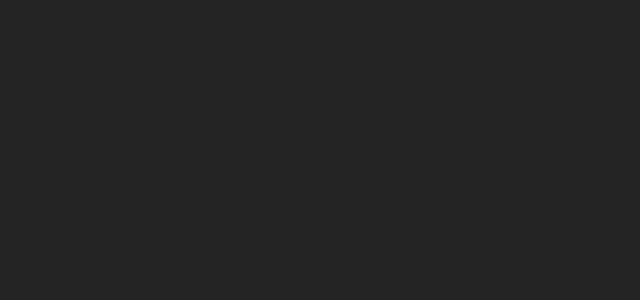
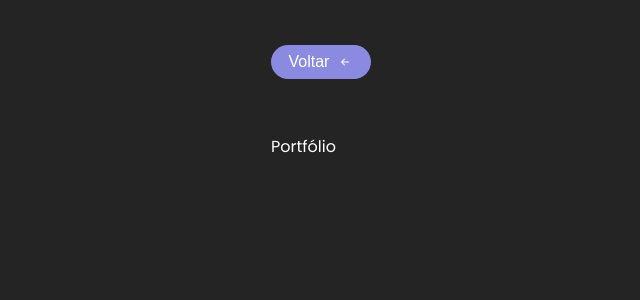
Before and after one commit to AdsonSantiago/cruzada-app, a React (Create React App) app: page /portFolio in a window 1280 px wide. Before the commit this address had no page. Shown: the top 300 px of the page, without its empty margins (319-959 px from the left). Built offline with nearby package versions, Linux system fonts and the light colour scheme.

Commit message:
adicionando rotas

```diff
--- a/src/index.jsx
+++ b/src/index.jsx
@@ -4,7 +4,8 @@ import { BrowserRouter, Routes, Route } from 'react-router-dom'; // Importe o Re
 import './index.scss';
 import Home1 from './pages/Home1';
 import Cadastro from './pages/Cadastro';
-import Portifolio from './pages/Portifolio';
+import PortFolio from './pages/Portfolio';
+import Mobilidade from './pages/Mobilidade'
 import reportWebVitals from './reportWebVitals';
 
 const root = ReactDOM.createRoot(document.getElementById('root'));
@@ -14,7 +15,8 @@ root.render(
       <Routes>
         <Route path="/" element={<Home1 />} /> {/* Rota da página inicial */}
         <Route path="/cadastro" element={<Cadastro />} /> {/* Rota da página de cadastro */}
-        <Route path="/portifolio" element={<Portifolio />} /> {/* Rota da página inicial */}
+        <Route path="/portFolio" element={<PortFolio />} /> {/* Rota da página de portifólio */}
+        <Route path="/mobilidade" element={<Mobilidade />} /> {/* Rota da página de portifólio */}
 
       </Routes>
     </BrowserRouter>
--- a/src/pages/Home1/index.jsx
+++ b/src/pages/Home1/index.jsx
@@ -29,8 +29,9 @@ function Home1() {
             </div>
             <nav className='menu-options'>
             <Link to="/cadastro">What we offer</Link>
-            <a href="#how-it-works" role="button" tabIndex="0">How it works</a>
-            <Link to="/portfolio" role="button" tabIndex="0">Portfolio</Link>            </nav>
+            <Link to="/mobilidade" role="button" tabIndex="0">Automação de Mobilidade</Link>
+            <Link to="/portfolio" role="button" tabIndex="0">Portfolio</Link>
+            </nav>
             <button onClick={openModal}> {/* Abre o modal ao clicar */}
             <div className='btn-face-white'>
                 Contato
--- a/src/pages/Home1/style.scss
+++ b/src/pages/Home1/style.scss
@@ -374,6 +374,6 @@ main {
               justify-content: center; // Centraliza horizontalmente
               gap: 15px;
             }
-          }
+        }
     }
 }
--- /dev/null
+++ b/src/pages/Mobilidade/index.jsx
@@ -0,0 +1,16 @@
+import React from "react";
+import { ArrowLeft } from '../../components/arrow-left.jsx';
+import './style.scss'
+
+function Mobilidade() {
+    return (
+        <div className="container">
+            <div className="content">
+                 <ArrowLeft />
+                App de Mobilidade
+            </div>
+        </div>
+    )
+}
+
+export default Mobilidade;
--- /dev/null
+++ b/src/pages/Mobilidade/style.scss
@@ -0,0 +1,73 @@
+@keyframes appear {
+    0% {
+      transform: translateX(-100%);
+      background: white;
+      color: rgb(57, 56, 56);
+    }
+
+    100% {
+      transform: translateX(0);
+      color: #fff;
+      background: linear-gradient(45deg, #7223cf, #da2eb8);
+    }
+  }
+
+  .container {
+    display: flex;
+    align-items: center;
+    flex-direction: column;
+    padding-top: 100px;
+}
+
+
+  .btn-voltar {
+    border-radius: 24px;
+    border: none;
+    font-weight: 500;
+    font-size: 16px;
+    background-color: transparent;
+    width: 100px; // Largura fixa ou ajustável
+    min-width: 50px; // Largura mínima do botão
+    cursor: pointer;
+    display: flex;
+    justify-content: flex-end;
+    align-items: center;
+    position: relative;
+    overflow: hidden; // Garante que a animação não ultrapasse os limites do botão
+    top: -55px;
+    div {
+      width: 100%;
+      display: flex;
+      justify-content: center;
+      align-items: center;
+      gap: 8px;
+      padding: 8px 10px;
+      border-radius: 14px;
+      border: none;
+    }
+
+    .btn-face-white {
+      color: #fff;
+      background-color: #8B8AE1;
+      z-index: 998;
+    }
+
+    .btn-face-purple {
+      display: none;
+      z-index: 999;
+      position: absolute;
+      top: 0;
+      left: 0;
+      width: 100%;
+      height: 100%;
+      background: linear-gradient(45deg, #7223cf, #da2eb8);
+      color: #fff;
+    }
+
+    &:hover {
+      .btn-face-purple {
+        display: flex;
+        animation: appear 300ms linear forwards;
+      }
+    }
+  }
--- /dev/null
+++ b/src/pages/Portfolio/index.jsx
@@ -0,0 +1,16 @@
+import React from "react";
+import { ArrowLeft } from '../../components/arrow-left.jsx';
+import './style.scss'
+
+function PortFolio() {
+    return (
+        <div className="container">
+            <div className="content">
+                 <ArrowLeft />
+                Portfólio
+            </div>
+        </div>
+    )
+}
+
+export default PortFolio;
--- /dev/null
+++ b/src/pages/Portfolio/style.scss
@@ -0,0 +1,73 @@
+@keyframes appear {
+    0% {
+      transform: translateX(-100%);
+      background: white;
+      color: rgb(57, 56, 56);
+    }
+
+    100% {
+      transform: translateX(0);
+      color: #fff;
+      background: linear-gradient(45deg, #7223cf, #da2eb8);
+    }
+  }
+
+  .container {
+    display: flex;
+    align-items: center;
+    flex-direction: column;
+    padding-top: 100px;
+}
+
+
+  .btn-voltar {
+    border-radius: 24px;
+    border: none;
+    font-weight: 500;
+    font-size: 16px;
+    background-color: transparent;
+    width: 100px; // Largura fixa ou ajustável
+    min-width: 50px; // Largura mínima do botão
+    cursor: pointer;
+    display: flex;
+    justify-content: flex-end;
+    align-items: center;
+    position: relative;
+    overflow: hidden; // Garante que a animação não ultrapasse os limites do botão
+    top: -55px;
+    div {
+      width: 100%;
+      display: flex;
+      justify-content: center;
+      align-items: center;
+      gap: 8px;
+      padding: 8px 10px;
+      border-radius: 14px;
+      border: none;
+    }
+
+    .btn-face-white {
+      color: #fff;
+      background-color: #8B8AE1;
+      z-index: 998;
+    }
+
+    .btn-face-purple {
+      display: none;
+      z-index: 999;
+      position: absolute;
+      top: 0;
+      left: 0;
+      width: 100%;
+      height: 100%;
+      background: linear-gradient(45deg, #7223cf, #da2eb8);
+      color: #fff;
+    }
+
+    &:hover {
+      .btn-face-purple {
+        display: flex;
+        animation: appear 300ms linear forwards;
+      }
+    }
+  }
--- a/src/pages/Portifolio/index.jsx
+++ /dev/null
@@ -1,20 +0,0 @@
-import React from "react";
-import { ArrowLeft } from '../../components/arrow-left.jsx';
-
-
-function Portifolio() {
-    return (
-        <div>
-            <div>
-              <ArrowLeft />
-            </div>
-            <div>
-                <div className="test">
-                Portifólio
-                </div>
-            </div>
-        </div>
-    )
-}
-
-export default Portifolio;
```
